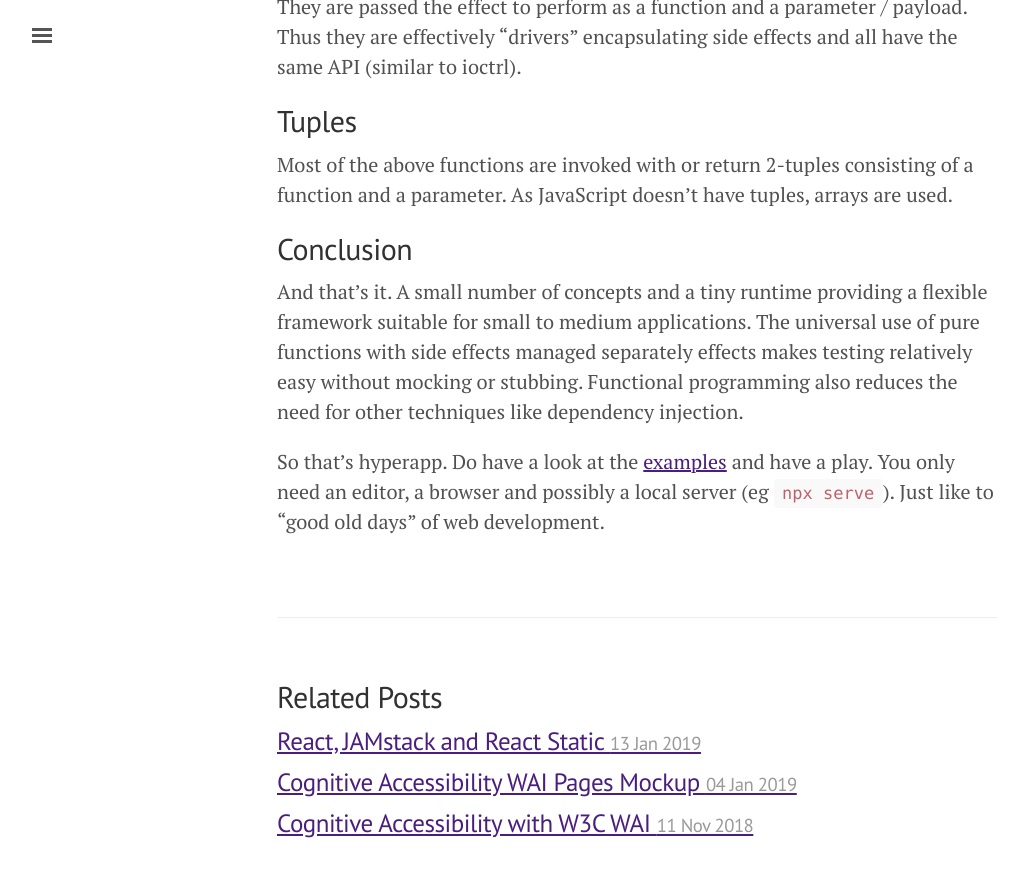
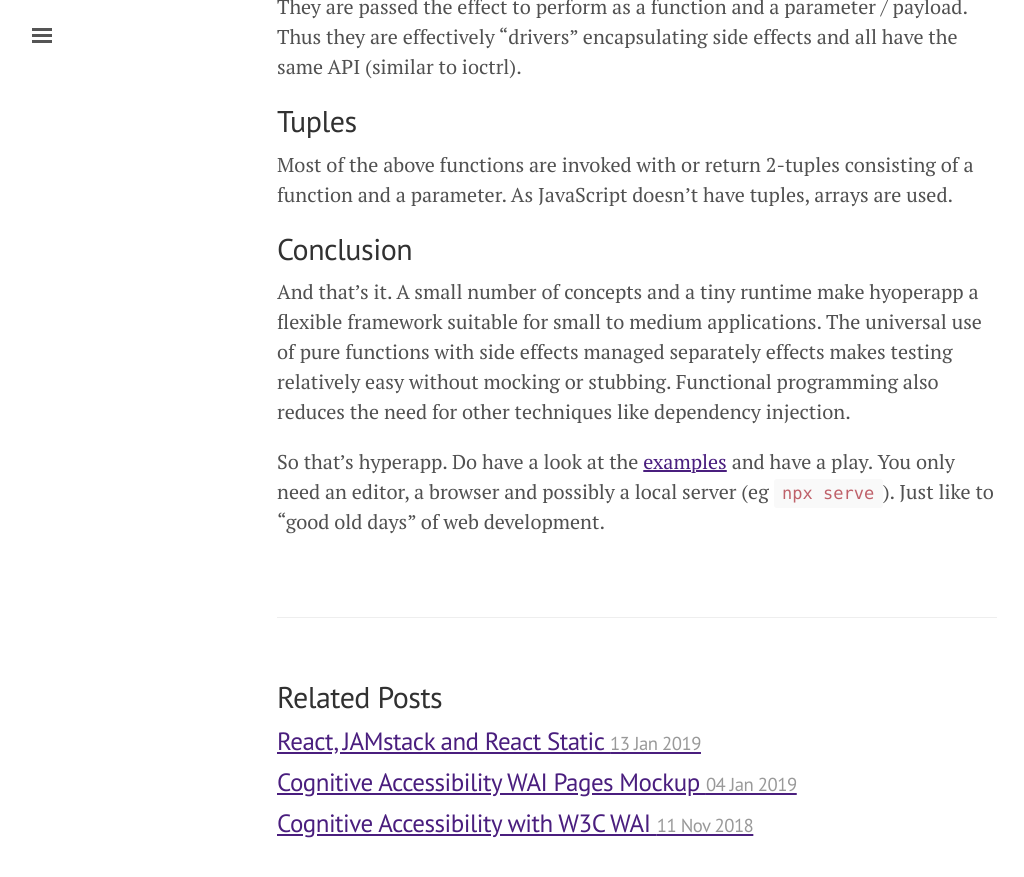
Before and after one commit to OpenDirective/opendirective.github.io, a Jekyll site: the page built from _posts/2019-08-04-hyperapp-micro-framework.md, in a window 1280 px wide and 900 px high, scrolled down 2805 px. Shown: the top 877 px of the window, without its empty margins (3-1027 px from the left). Built offline with Jekyll 4.4.1, drawn with Linux system fonts in a browser that asks for light colours.

Commit message:
Update text

```diff
--- a/_posts/2019-08-04-hyperapp-micro-framework.md
+++ b/_posts/2019-08-04-hyperapp-micro-framework.md
@@ -55,6 +55,6 @@
 
 ## Conclusion
 
-And that's it. A small number of concepts and a tiny runtime providing a flexible framework suitable for small to medium applications. The universal use of pure functions with side effects managed separately effects makes testing relatively easy without mocking or stubbing. Functional programming also reduces the need for other techniques like dependency injection.
+And that's it. A small number of concepts and a tiny runtime make hyoperapp a flexible framework suitable for small to medium applications. The universal use of pure functions with side effects managed separately effects makes testing relatively easy without mocking or stubbing. Functional programming also reduces the need for other techniques like dependency injection.
 
 So that's hyperapp. Do have a look at the [examples](https://github.com/jorgebucaran/hyperapp/blob/master/docs/examples.md) and have a play. You only need an editor, a browser and possibly a local server (eg `npx serve`). Just like to "good old days" of web development.
```
